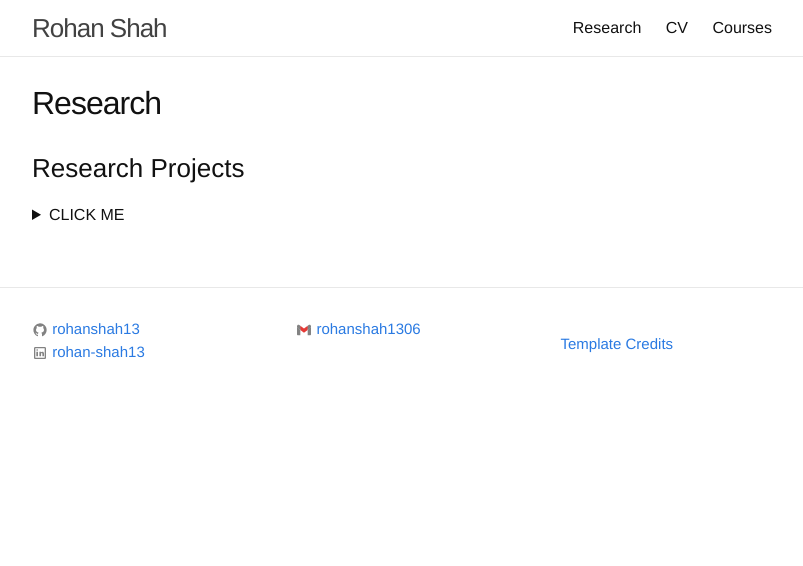
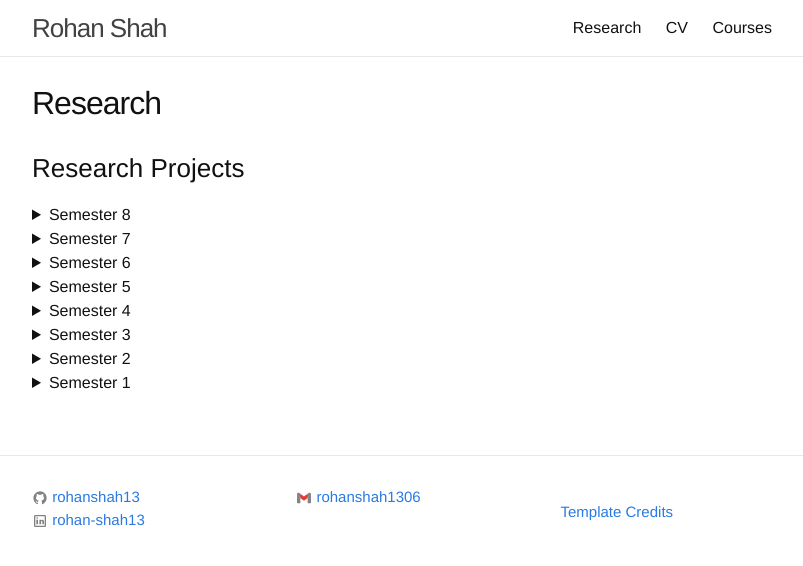
Before and after one commit to rohanshah13/rohanshah13.github.io, a Jekyll site: the page built from _pages/research.md, in a window 1280 px wide. Shown: the top 566 px of the page, without its empty margins (238-1041 px from the left). Built offline with Jekyll 4.4.1, drawn with Linux system fonts in a browser that asks for light colours; comment, search, counter and statistics services are not loaded.

Commit message:
added intro

```diff
--- a/_pages/research.md
+++ b/_pages/research.md
@@ -7,10 +7,59 @@ order: 2
 
 ### Research Projects
 
-<details><summary>CLICK ME</summary>
+<details><summary>Semester 8</summary>
 <p>
 
 #### Hello
 
 </p>
 </details>
+<details><summary>Semester 7</summary>
+<p>
+
+#### Hello
+
+</p>
+</details>
+<details><summary>Semester 6</summary>
+<p>
+
+#### Hello
+
+</p>
+</details>
+<details><summary>Semester 5</summary>
+<p>
+
+#### Hello
+
+</p>
+</details>
+<details><summary>Semester 4</summary>
+<p>
+
+#### Hello
+
+</p>
+</details>
+<details><summary>Semester 3</summary>
+<p>
+
+#### Hello
+
+</p>
+</details>
+<details><summary>Semester 2</summary>
+<p>
+
+#### Hello
+
+</p>
+</details>
+<details><summary>Semester 1</summary>
+<p>
+
+#### Hello
+
+</p>
+</details>
```
